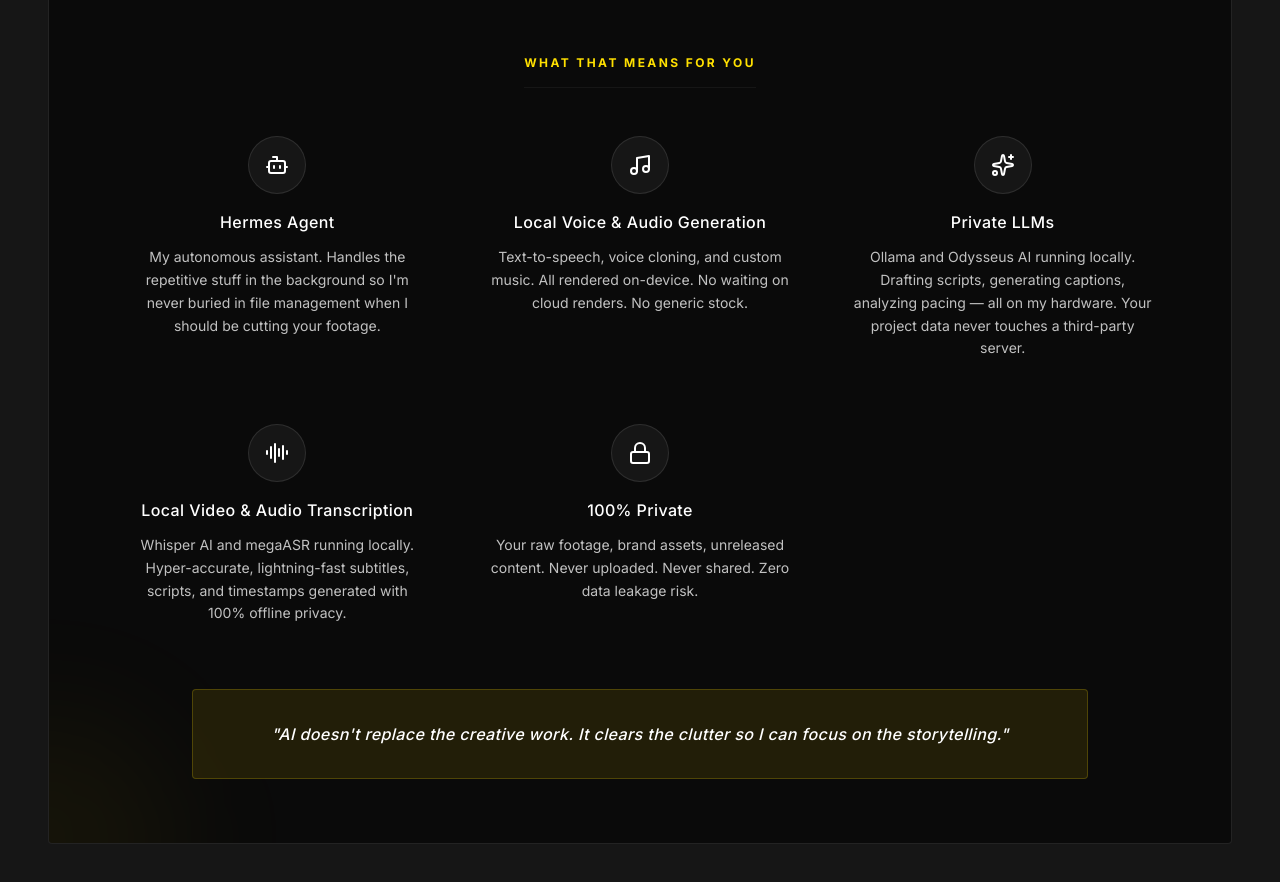
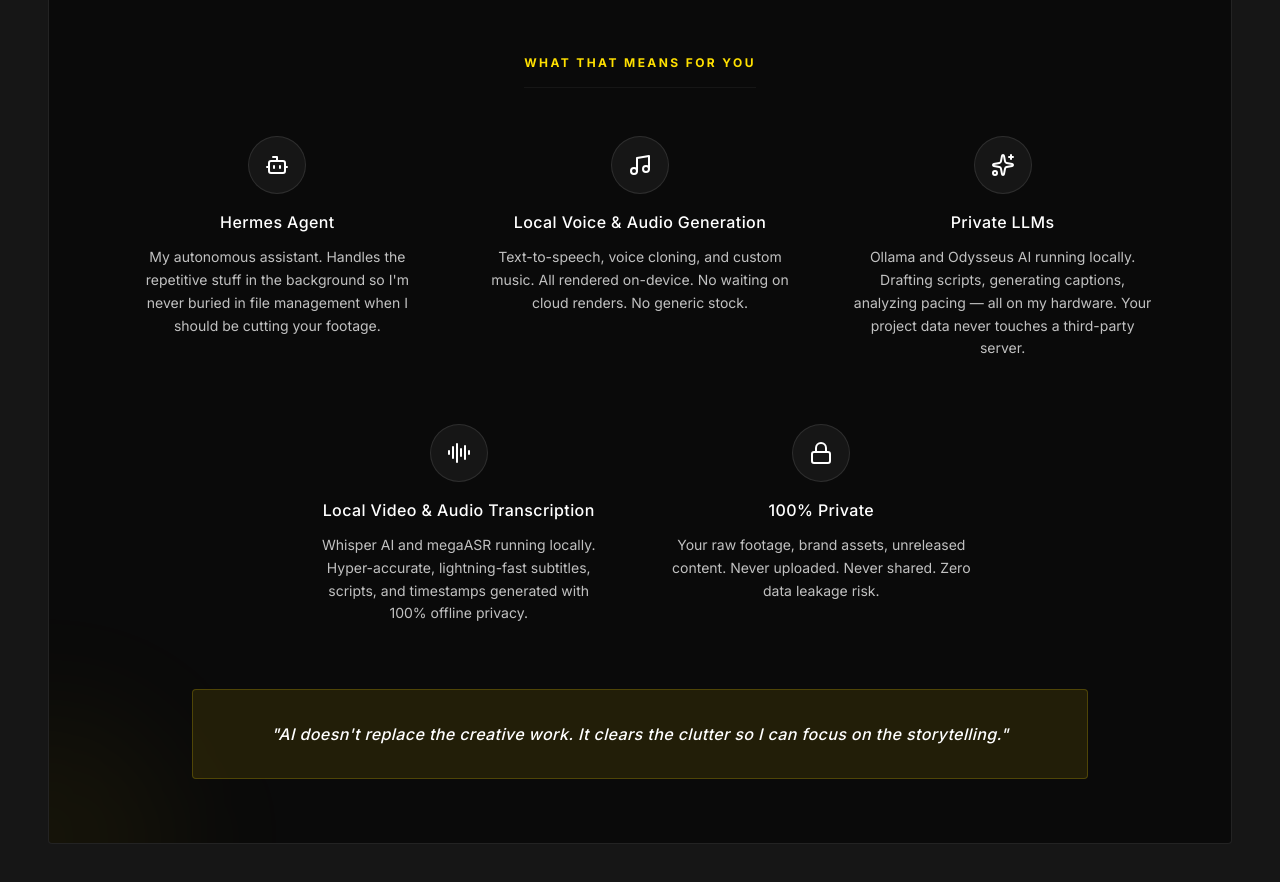
Before and after one commit to johncedrickcantong01-sys/Ced-Portfolio-Website, a React (Vite) app: page / in a window 1280 px wide. Shown: the part 3940-4822 px from the top of the page. Built offline with nearby package versions, Linux system fonts and the light colour scheme.

Commit message:
style: fix layout alignment in About section
Switch grid to flexbox with explicit width constraints
to ensure consistent centering and spacing across
different viewport sizes.

```diff
--- a/src/components/About.tsx
+++ b/src/components/About.tsx
@@ -230,9 +230,9 @@
             </h3>
           </div>
 
-          <div className="grid grid-cols-1 md:grid-cols-2 lg:grid-cols-3 gap-10 lg:gap-16 mb-16 w-full">
+          <div className="flex flex-wrap justify-center gap-10 lg:gap-16 mb-16 w-full">
             {/* Feature 1 */}
-            <div className="group text-center">
+            <div className="group text-center w-full md:w-[calc(50%-1.25rem)] lg:w-[calc(33.333%-2.67rem)] max-w-xs">
               <div className="flex flex-col items-center gap-4">
                 <div className="p-4 bg-white/5 border border-white/10 rounded-full group-hover:border-primary/50 transition-colors">
                   <Bot className="w-6 h-6 text-white group-hover:text-primary transition-colors" />
@@ -247,7 +247,7 @@
             </div>
 
             {/* Feature 2 */}
-            <div className="group text-center">
+            <div className="group text-center w-full md:w-[calc(50%-1.25rem)] lg:w-[calc(33.333%-2.67rem)] max-w-xs">
               <div className="flex flex-col items-center gap-4">
                 <div className="p-4 bg-white/5 border border-white/10 rounded-full group-hover:border-primary/50 transition-colors">
                   <Music className="w-6 h-6 text-white group-hover:text-primary transition-colors" />
@@ -262,7 +262,7 @@
             </div>
 
             {/* Feature 3 */}
-            <div className="group text-center">
+            <div className="group text-center w-full md:w-[calc(50%-1.25rem)] lg:w-[calc(33.333%-2.67rem)] max-w-xs">
               <div className="flex flex-col items-center gap-4">
                 <div className="p-4 bg-white/5 border border-white/10 rounded-full group-hover:border-primary/50 transition-colors">
                   <Sparkles className="w-6 h-6 text-white group-hover:text-primary transition-colors" />
@@ -277,7 +277,7 @@
             </div>
 
             {/* Feature 5 */}
-            <div className="group text-center">
+            <div className="group text-center w-full md:w-[calc(50%-1.25rem)] lg:w-[calc(33.333%-2.67rem)] max-w-xs">
               <div className="flex flex-col items-center gap-4">
                 <div className="p-4 bg-white/5 border border-white/10 rounded-full group-hover:border-primary/50 transition-colors">
                   <AudioLines className="w-6 h-6 text-white group-hover:text-primary transition-colors" />
@@ -292,7 +292,7 @@
             </div>
 
             {/* Feature 6 */}
-            <div className="group text-center">
+            <div className="group text-center w-full md:w-[calc(50%-1.25rem)] lg:w-[calc(33.333%-2.67rem)] max-w-xs">
               <div className="flex flex-col items-center gap-4">
                 <div className="p-4 bg-white/5 border border-white/10 rounded-full group-hover:border-primary/50 transition-colors">
                   <Lock className="w-6 h-6 text-white group-hover:text-primary transition-colors" />
```
